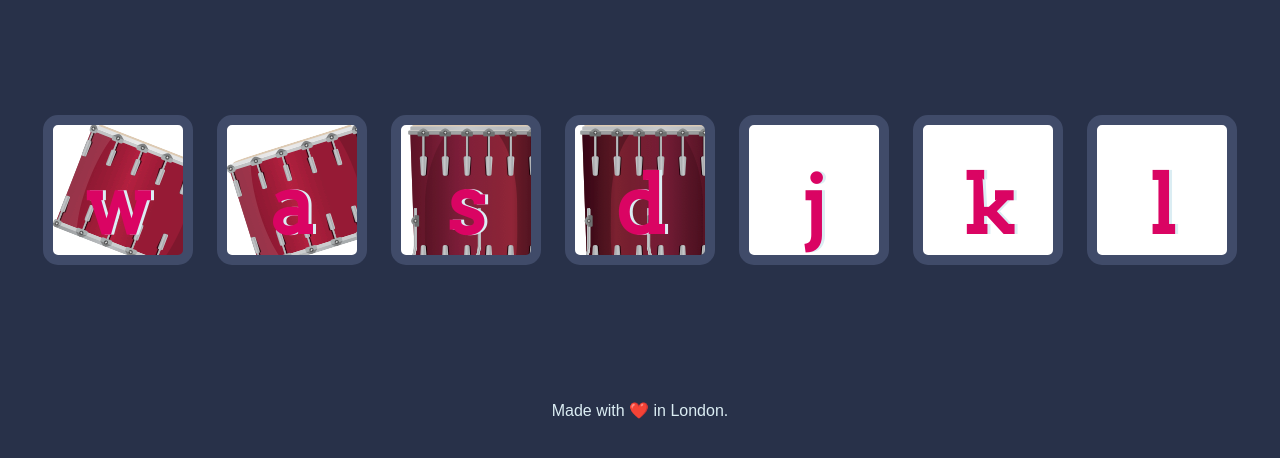
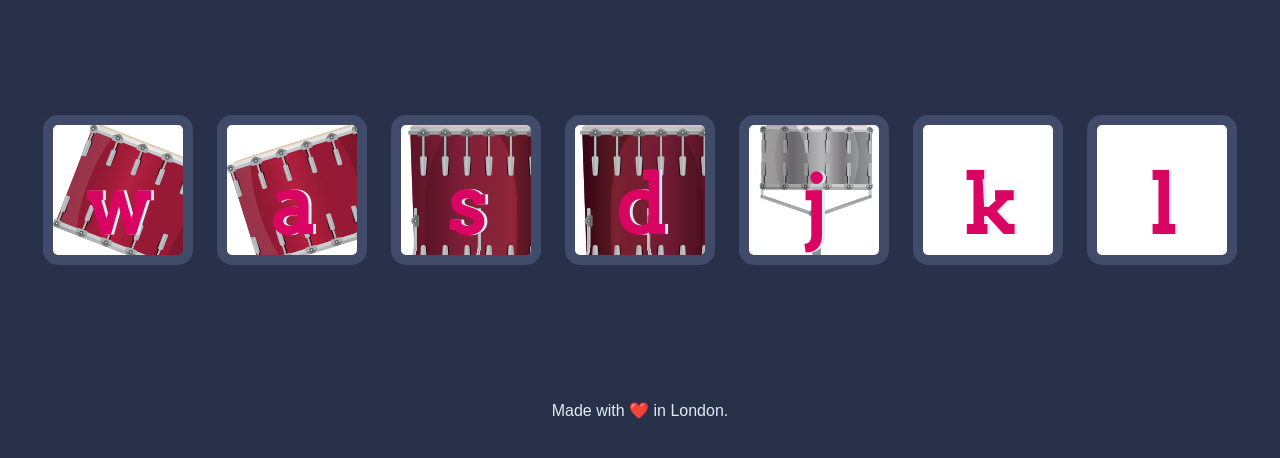
Before and after one commit to Margherita97/drum-kit, a plain HTML site: page index.html in a window 1280 px wide. Shown: the part 174-632 px from the top of the page. Drawn offline with Linux system fonts and the light colour scheme.

Commit message:
Add image .j

```diff
--- a/styles.css
+++ b/styles.css
@@ -29,11 +29,11 @@ footer {
 }
 
 .d {
-  background-image: url("images/tom4.png")
+  background-image: url("images/tom4.png");
 }
 
 .j {
-
+  background-image: url("images/snare.png");
 }
 
 .k {
```
